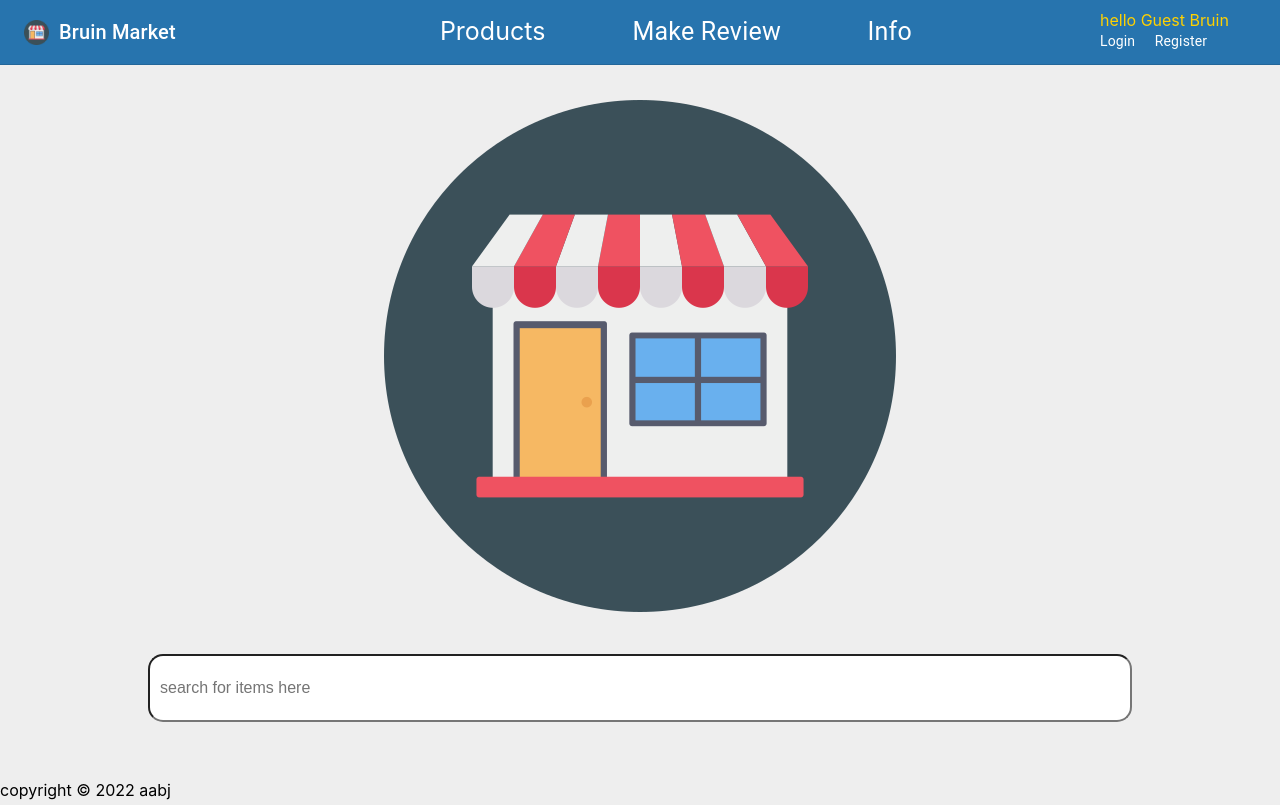
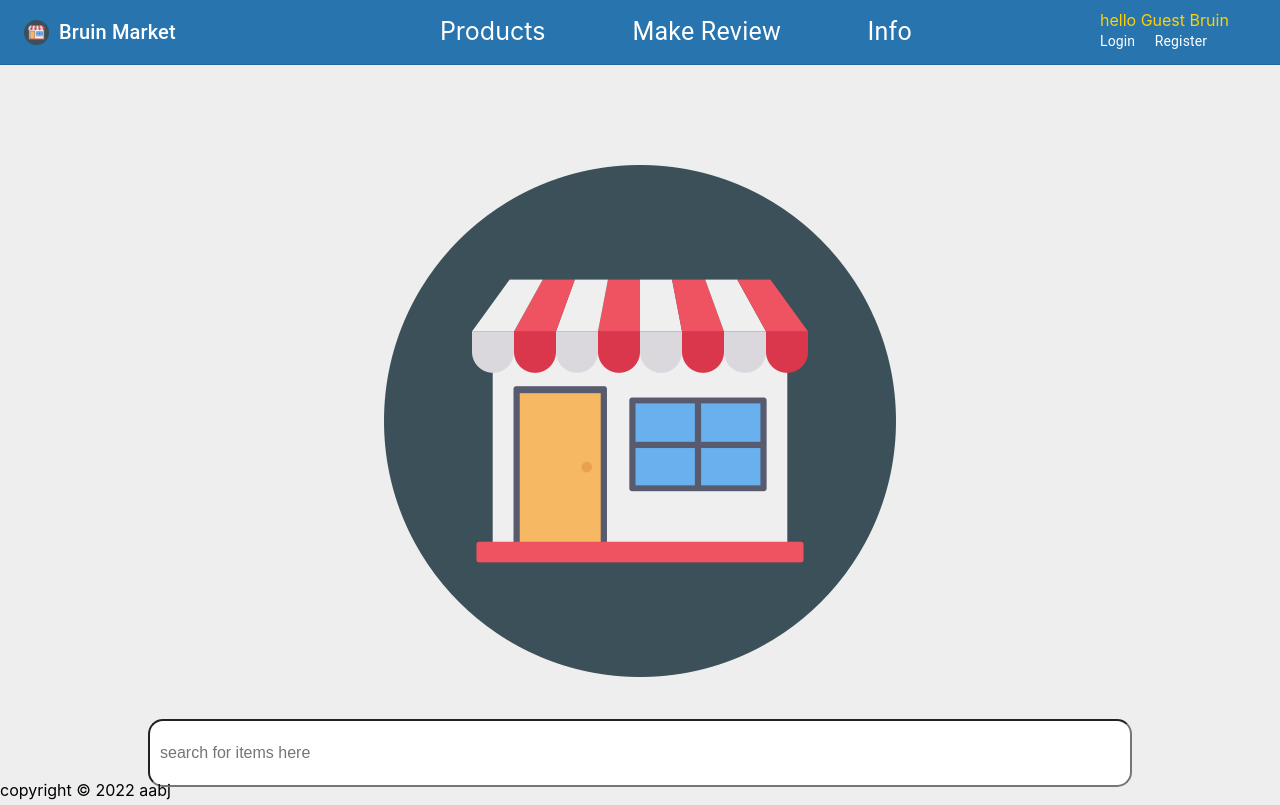
Before and after one commit to ashi72/budget-amazon, a React (Create React App) app: page / in a window 1280 px wide. Built offline with nearby package versions, Linux system fonts and the light colour scheme.

Commit message:
fixed navbar overlap

```diff
--- a/src/components/Home.css
+++ b/src/components/Home.css
@@ -44,9 +44,10 @@ nav {
   padding-top: 100px;
 }
 .Footer {
-  position: absolute;
+  position: fixed;
   bottom: 0;
   width: 100%;
+  left: 0;
 }
 .linktocatalog {
   text-align: center;
--- a/src/components/NavBar/NavBar.js
+++ b/src/components/NavBar/NavBar.js
@@ -40,7 +40,7 @@ const NavBar = ({ onLogout }) => {
 
   return (
     <>
-      <AppBar position="fixed" className={classes.appBar}>
+      <AppBar position="relative" className={classes.appBar}>
         <Toolbar>
           <Typography
             component={Link}
```
